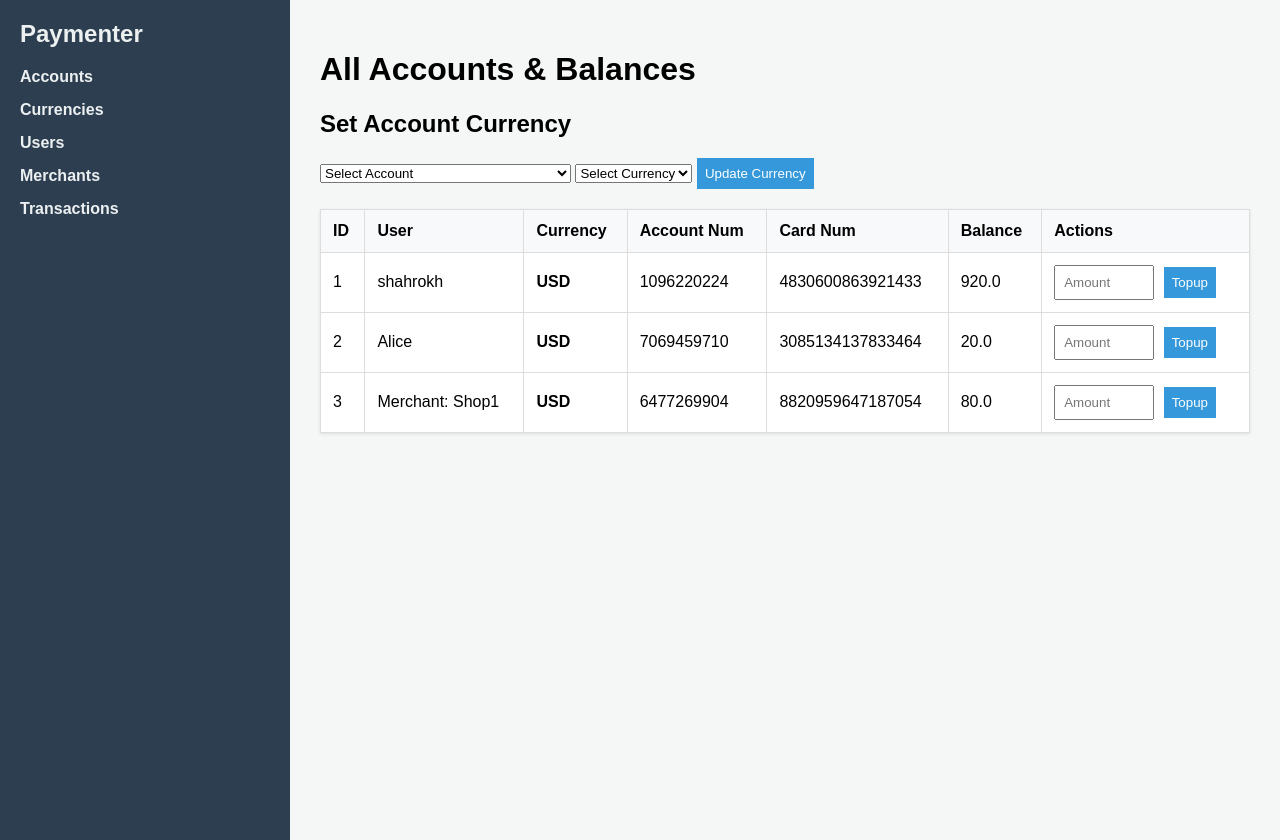
After one commit to Shahrokh1383/paymenter, a Flask app: page /dashboard/accounts in a window 1280 px wide. The commit adds this page. Run offline with Flask 3, Linux system fonts and the light colour scheme; data comes from the database, SQL or seed files in the repository; both versions use the stored data as it was after the commit.

Commit message:
feat: enforce multi-currency logic, add accounts overview, and fix transaction schema
- Fix N/A currency display on Users page by adding SQL JOIN to currencies table
- Modify ledger.hold_funds to auto-detect currency from source account and enforce matching
- Add dedicated Accounts page for balance visibility and currency management
- Add functionality to update account currency (with balance > 0 safety check)
- Fix Transaction schema to allow NULL merchant_id for manual dashboard transfers
- Improve controller error visibility for easier debugging

```diff
--- a/controllers/dashboard_controller.py
+++ b/controllers/dashboard_controller.py
@@ -26,11 +26,12 @@ def toggle_currency(id, is_active):
 @dashboard_bp.route('/users', methods=['GET'])
 def users():
     query = request.args.get('query', '')
+    active_currencies = account_service.get_active_currencies() # Fetch for the dropdown
     if query:
         users_list = user_service.search(query)
     else:
         users_list = user_service.get_all()
-    return render_template('users.html', users=users_list, query=query)
+    return render_template('users.html', users=users_list, query=query, currencies=active_currencies)
 
 @dashboard_bp.route('/users/add', methods=['POST'])
 def add_user():
@@ -41,21 +42,29 @@ def add_user():
     return redirect(url_for('dashboard.users'))
 
 # --- Accounts ---
-@dashboard_bp.route('/accounts/add', methods=['POST'])
-def add_account():
+@dashboard_bp.route('/accounts', methods=['GET'])
+def accounts():
+    accounts_list = account_service.get_all()
+    active_currencies = account_service.get_active_currencies()
+    return render_template('accounts.html', accounts=accounts_list, currencies=active_currencies)
+
+@dashboard_bp.route('/accounts/update-currency', methods=['POST'])
+def update_account_currency():
     try:
-        account_service.add(request.form['user_id'], request.form['currency_id'])
+        account_service.update_currency(request.form['account_id'], request.form['currency_id'])
+        flash("Account currency updated successfully.", 'success')
     except Exception as e:
         flash(str(e), 'error')
-    return redirect(url_for('dashboard.users'))
+    return redirect(url_for('dashboard.accounts'))
 
 @dashboard_bp.route('/accounts/topup', methods=['POST'])
 def topup_account():
     try:
         account_service.topup(request.form['account_id'], float(request.form['amount']))
+        flash("Topup successful.", 'success')
     except Exception as e:
         flash(str(e), 'error')
-    return redirect(url_for('dashboard.users'))
+    return redirect(request.referrer or url_for('dashboard.accounts')) # Redirect back to previous page
 
 # --- Merchants ---
 @dashboard_bp.route('/merchants', methods=['GET'])
--- a/controllers/transaction_controller.py
+++ b/controllers/transaction_controller.py
@@ -18,13 +18,12 @@ def create():
             from_account_id=int(request.form['from_account_id']),
             to_account_id=int(request.form['to_account_id']),
             amount=float(request.form['amount']),
-            currency_id=int(request.form['currency_id']),
-            merchant_id=None # Manual dashboard transfers have no merchant
+            merchant_id=None
         )
     except (InsufficientFundsError, AccountNotFoundError, CurrencyMismatchError) as e:
         flash(str(e), 'error')
     except Exception as e:
-        flash("An unexpected error occurred.", 'error')
+        flash(f"An unexpected error occurred: {str(e)}", 'error')
 
     return redirect(url_for('transactions.index'))
 
--- a/database/schema.py
+++ b/database/schema.py
@@ -38,7 +38,7 @@ def create_tables(conn):
 
         CREATE TABLE IF NOT EXISTS transactions (
             id INTEGER PRIMARY KEY AUTOINCREMENT,
-            merchant_id INTEGER NOT NULL,
+            merchant_id INTEGER,
             from_account_id INTEGER NOT NULL,
             to_account_id INTEGER NOT NULL,
             amount REAL NOT NULL,
--- a/repositories/account_repo.py
+++ b/repositories/account_repo.py
@@ -1,5 +1,23 @@
 from database.connection import get_db_connection
 
+def get_all():
+    conn = get_db_connection()
+    accounts = conn.execute("""
+        SELECT a.id, a.user_id, a.currency_id, a.account_number, a.card_number, a.balance,
+               u.name as user_name,
+               c.code as currency_code
+        FROM accounts a
+        LEFT JOIN users u ON a.user_id = u.id
+        LEFT JOIN currencies c ON a.currency_id = c.id
+        ORDER BY a.id
+    """).fetchall()
+    conn.close()
+    return accounts
+
+def update_currency(conn, account_id, currency_id):
+    conn.execute("UPDATE accounts SET currency_id = ? WHERE id = ?", (currency_id, account_id))
+
+# ... (Keep existing insert, topup, exists functions)
 def insert(conn, user_id, currency_id, account_number, card_number):
     cursor = conn.execute(
         "INSERT INTO accounts (user_id, currency_id, account_number, card_number, balance) VALUES (?, ?, ?, ?, 0.0)",
--- a/repositories/currency_repo.py
+++ b/repositories/currency_repo.py
@@ -3,6 +3,12 @@ from database.connection import get_db_connection
 def get_all():
     conn = get_db_connection()
     currencies = conn.execute("SELECT * FROM currencies").fetchall()
+    conn.close()
+    return currencies
+
+def get_active():
+    conn = get_db_connection()
+    currencies = conn.execute("SELECT * FROM currencies WHERE is_active = 1").fetchall()
     conn.close()
     return currencies
 
--- a/services/account_service.py
+++ b/services/account_service.py
@@ -1,7 +1,26 @@
 from database.transaction import transaction
-from repositories import account_repo
+from repositories import account_repo, currency_repo
 from utils.generators import generate_account_number, generate_card_number
 
+class AccountBalanceError(Exception): pass
+
+def get_all():
+    return account_repo.get_all()
+
+def get_active_currencies():
+    return currency_repo.get_active()
+
+def update_currency(account_id, currency_id):
+    with transaction() as conn:
+        # Safety check: Prevent changing currency if balance is not 0
+        cursor = conn.execute("SELECT balance FROM accounts WHERE id = ?", (account_id,))
+        account = cursor.fetchone()
+        if account and account['balance'] > 0:
+            raise AccountBalanceError("Cannot change currency on an account with a balance greater than 0. Please withdraw or transfer funds first.")
+
+        account_repo.update_currency(conn, account_id, currency_id)
+
+# ... (Keep existing add and topup functions)
 def add(user_id, currency_id):
     with transaction() as conn:
         acc_num = generate_account_number(lambda x: account_repo.exists_by_account_number(conn, x))
--- /dev/null
+++ b/templates/accounts.html
@@ -0,0 +1,50 @@
+{% extends 'base.html' %}
+{% block head %}
+    <link rel="stylesheet" href="{{ url_for('static', filename='css/account.css') }}">
+{% endblock %}
+
+{% block body %}
+<h1>All Accounts & Balances</h1>
+
+<div class="form-container">
+    <h2>Set Account Currency</h2>
+    <form action="{{ url_for('dashboard.update_account_currency') }}" method="POST">
+        <select name="account_id" required>
+            <option value="" disabled selected>Select Account</option>
+            {% for a in accounts %}
+            <option value="{{ a.id }}">ID: {{ a.id }} ({{ a.user_name }} - {{ a.account_number }})</option>
+            {% endfor %}
+        </select>
+        <select name="currency_id" required>
+            <option value="" disabled selected>Select Currency</option>
+            {% for c in currencies %}
+            <option value="{{ c.id }}">{{ c.code }} ({{ c.name }})</option>
+            {% endfor %}
+        </select>
+        <button type="submit">Update Currency</button>
+    </form>
+</div>
+
+<table>
+    <tr>
+        <th>ID</th><th>User</th><th>Currency</th><th>Account Num</th><th>Card Num</th><th>Balance</th><th>Actions</th>
+    </tr>
+    {% for a in accounts %}
+    <tr>
+        <td>{{ a.id }}</td>
+        <td>{{ a.user_name }}</td>
+        <td><strong>{{ a.currency_code or 'Not Set' }}</strong></td>
+        <td>{{ a.account_number }}</td>
+        <td>{{ a.card_number }}</td>
+        <td class="balance">{{ a.balance }}</td>
+        <td>
+            <form action="{{ url_for('dashboard.topup_account') }}" method="POST" style="display:inline;">
+                <input type="hidden" name="account_id" value="{{ a.id }}">
+                <input type="number" name="amount" step="0.01" placeholder="Amount" required style="width:80px;">
+                <button type="submit">Topup</button>
+            </form>
+        </td>
+    </tr>
+    {% endfor %}
+</table>
+{% endblock %}
--- a/templates/base.html
+++ b/templates/base.html
@@ -10,6 +10,7 @@
     <nav class="sidebar">
         <h2>Paymenter</h2>
         <ul>
+            <li><a href="{{ url_for('dashboard.accounts') }}">Accounts</a></li>
             <li><a href="{{ url_for('dashboard.currencies') }}">Currencies</a></li>
             <li><a href="{{ url_for('dashboard.users') }}">Users</a></li>
             <li><a href="{{ url_for('dashboard.merchants') }}">Merchants</a></li>
--- a/templates/transactions.html
+++ b/templates/transactions.html
@@ -12,7 +12,6 @@
         <input type="number" name="from_account_id" placeholder="Source Account ID" required>
         <input type="number" name="to_account_id" placeholder="Destination Account ID" required>
         <input type="number" name="amount" step="0.01" placeholder="Amount" required>
-        <input type="number" name="currency_id" placeholder="Currency ID (1=Toman)" value="1" required>
         <button type="submit">Hold Funds</button>
     </form>
 </div>
```
Also changed, not shown: repositories/user_repo.py (+6 -4 lines), services/ledger.py (+18 -35 lines), templates/users.html (+8 -2 lines), database/storage/paymenter.db, static/css/account.css (added).
